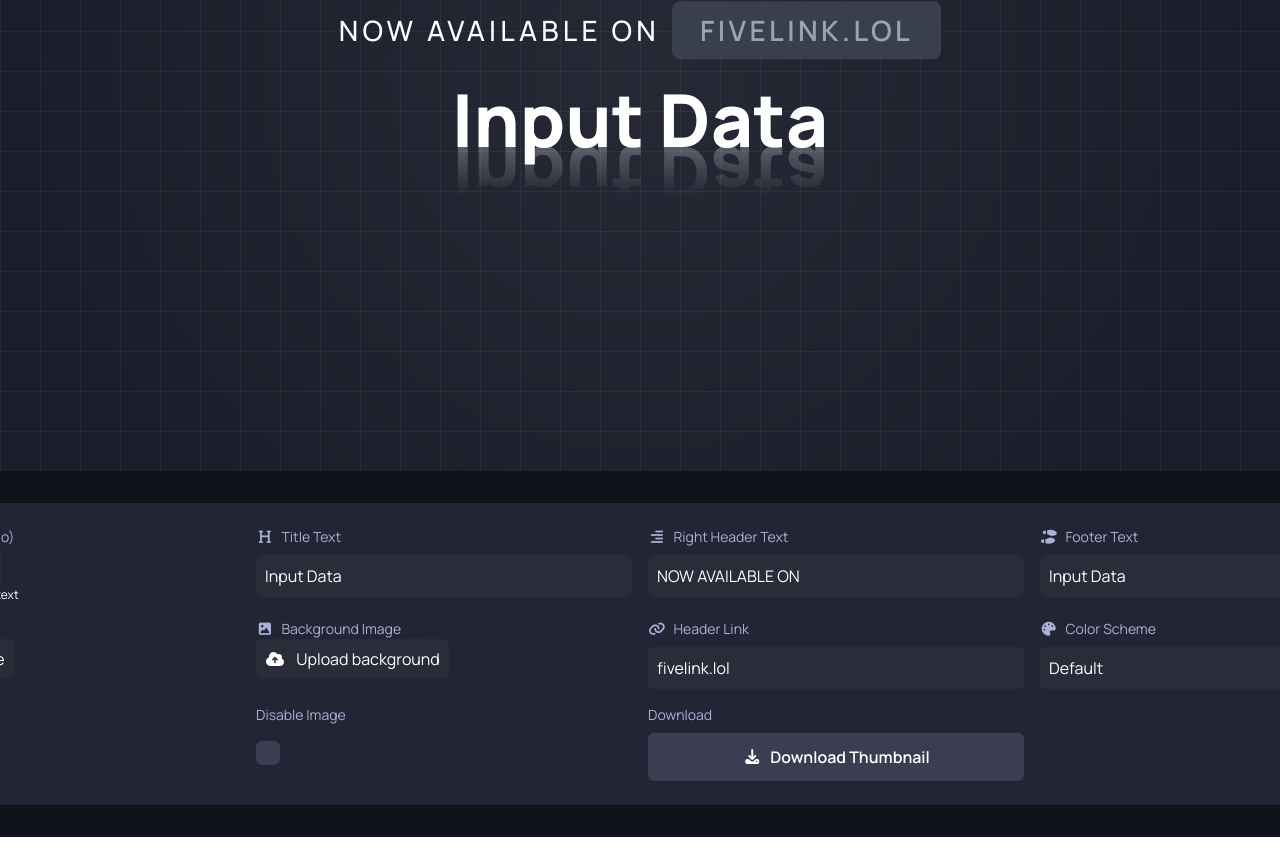
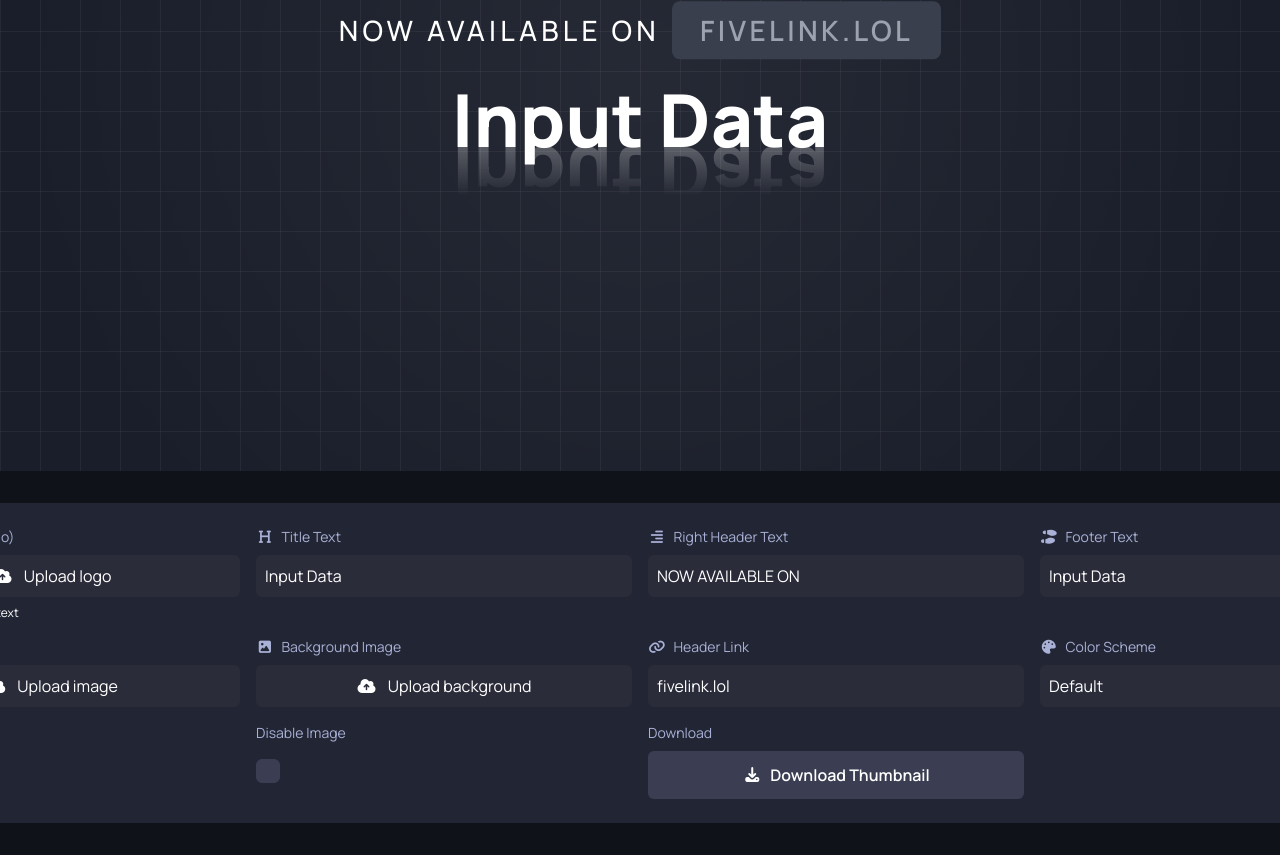
Before and after one commit to gtolontop/thumbnails-maker, a Vue app: page / in a window 1280 px wide. Shown: the part 361-1216 px from the top of the page. Built offline with nearby package versions, Linux system fonts and the light colour scheme.

Commit message:
fix: update FileUpload label class for improved layout consistency

```diff
--- a/src/components/controls/FileUpload.vue
+++ b/src/components/controls/FileUpload.vue
@@ -9,7 +9,7 @@
     />
     <label
       :for="id"
-      class="cursor-pointer w-full p-2 rounded-md border border-dashed border-[var(--input-border-color)] bg-[var(--input-bg-color)] text-[var(--input-text-color)] font-['Manrope'] text-center hover:bg-opacity-80 transition-all"
+      class="cursor-pointer w-full p-2 rounded-md border border-dashed border-[var(--input-border-color)] bg-[var(--input-bg-color)] text-[var(--input-text-color)] font-['Manrope'] text-center hover:bg-opacity-80 transition-all block"
     >
       <i class="fas fa-cloud-upload-alt mr-2"></i>
       {{ label || 'Choose file' }}
```
